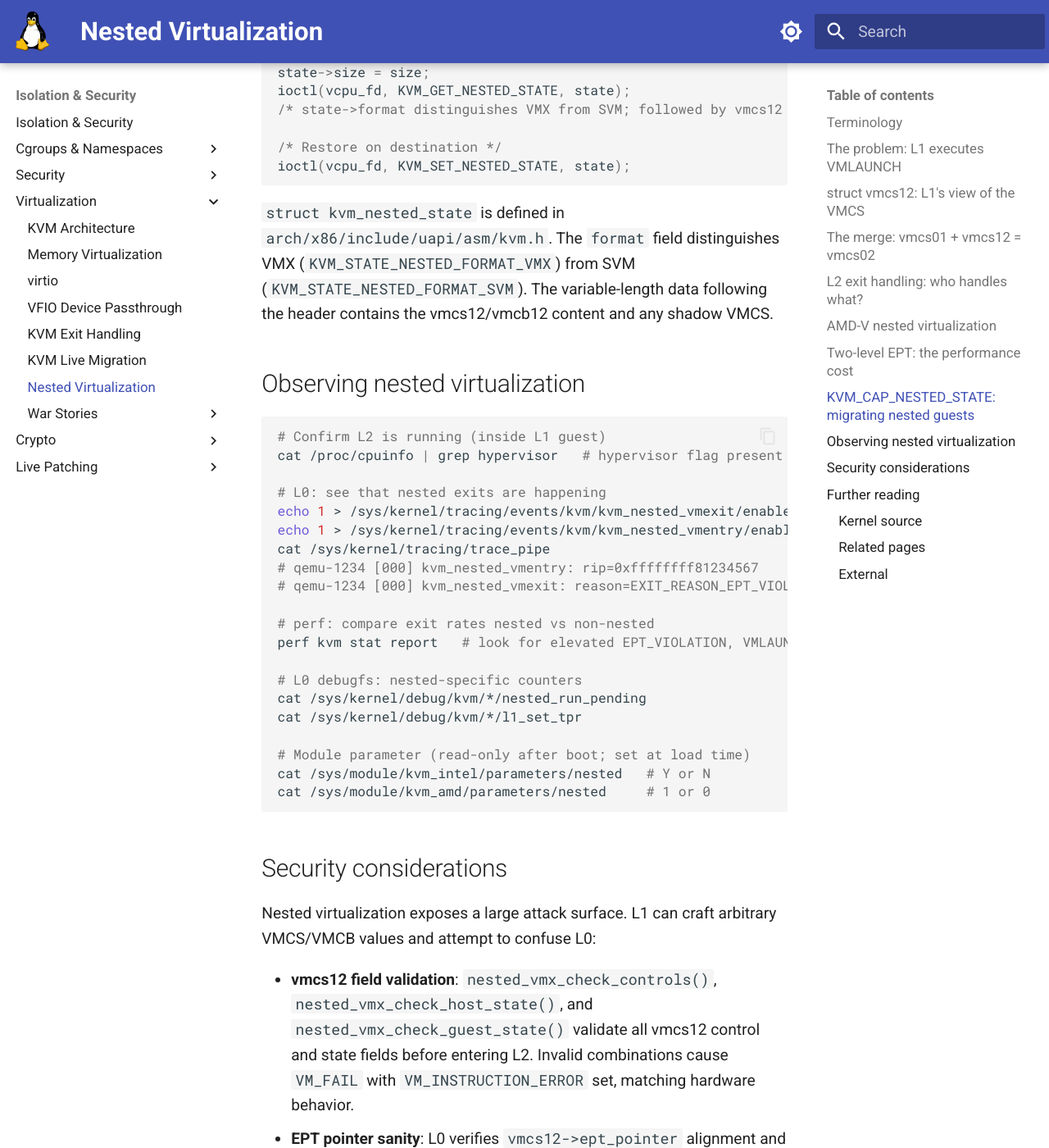
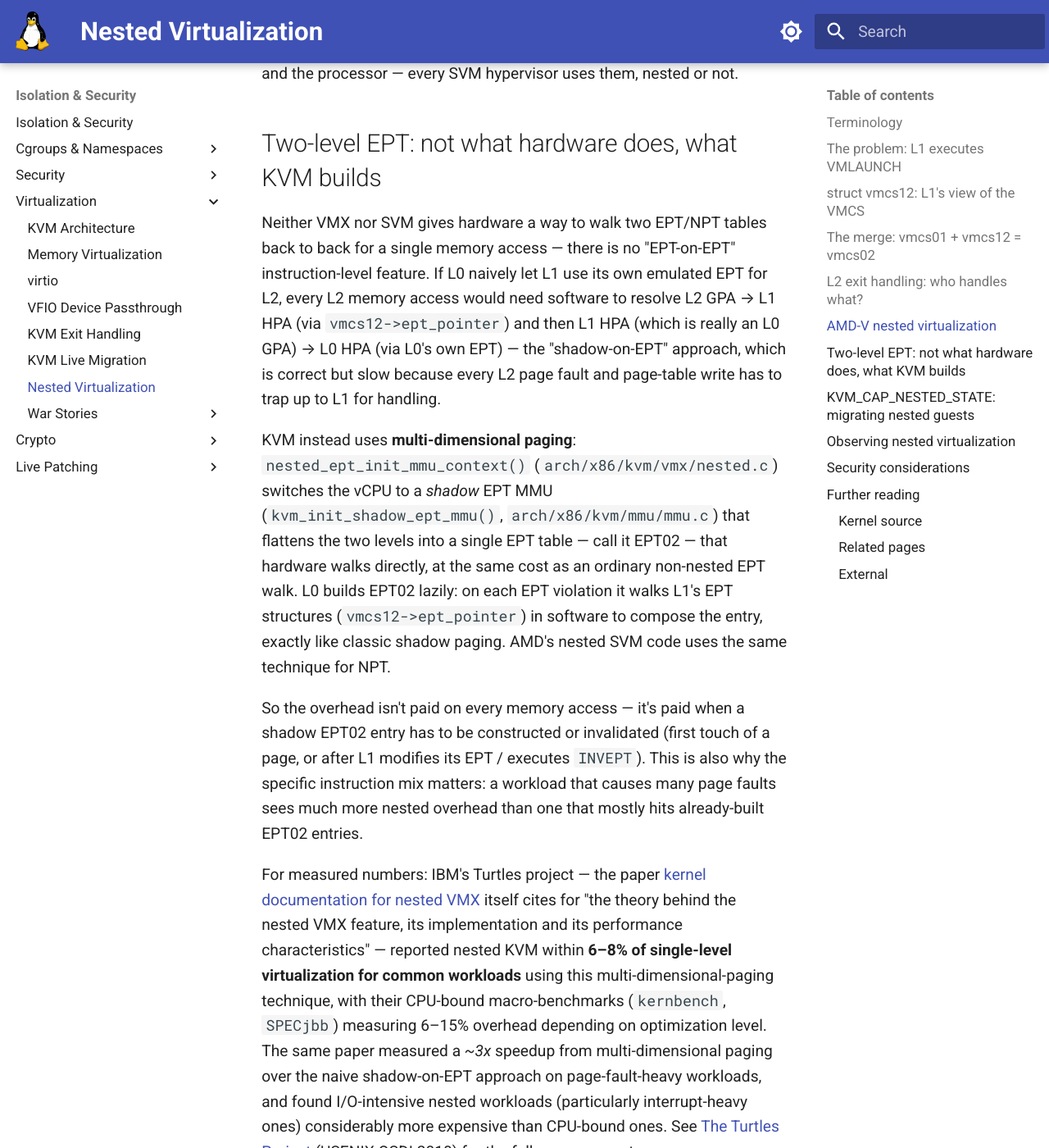
Before and after one commit to laveeshb/linux-kernel-internals, an MkDocs documentation site: the page built from docs/virtualization/nested-virt.md, in a window 1280 px wide and 1400 px high, scrolled down 7741 px. Shown: the whole window at 82% size. Built offline with MkDocs 1.6.1 and Material for MkDocs 9.7.7, drawn with Linux system fonts in a browser that asks for light colours; some of the changed text lies outside the part shown.

Commit message:
Fix fabricated technical details in docs/virtualization/nested-virt.md (#798)
* Fix fabricated technical details in docs/virtualization/nested-virt.md

- struct vmcs12: the header is struct vmcs_hdr hdr (a 31-bit revision_id
  bitfield + shadow_vmcs flag), not a standalone u32 revision_id field;
  guest/host CR0/CR3/CR4, RSP/RIP/RFLAGS, and exit_qualification are
  declared natural_width (a u64 typedef), not plain u64
- prepare_vmcs02(): removed the fabricated nested_vmx_ept_enabled() and
  vmx->nested.msrs.pinbased_ctls_fixed1; the real pin-control merge
  (__pin_controls_get(vmcs01) | vmcs12->pin_based_vm_exec_control) happens
  in prepare_vmcs02_early(), and EPT setup goes through
  nested_ept_init_mmu_context(), not a direct EPT_POINTER write
- nested_vmx_vmexit(): fixed a reference to an undeclared vmx variable;
  exit-field population goes through prepare_vmcs12(), and
  guest_physical_address is only set on EPT-violation exits, not
  unconditionally
- AMD/SVM table: VMSAVE/VMLOAD are not analogs of VMPTRLD/VMREAD/VMWRITE
  -- the VMCB has a fixed, publicly documented layout so no such
  instructions are needed; VMSAVE/VMLOAD copy an unrelated set of
  non-VMCB-resident state. Also corrected nested.vmcb12 (doesn't exist)
  to nested.vmcb12_gpa, and named the real vmcb02-prep functions
- Two-level EPT section: neither VMX nor SVM performs a hardware
  two-level EPT/NPT walk. KVM builds a single flattened shadow EPT table
  (kvm_init_shadow_ept_mmu()) that hardware walks at ordinary cost;
  replaced the fabricated 25-memory-access math and unsourced "10-20%"
  figure with the Turtles Project's measured 6-8% (common workloads) to
  15% (CPU-bound macro-benchmarks) nested-virtualization overhead
- Observing section: kvm_nested_vmentry tracepoint doesn't exist (only
  kvm_nested_vmexit does); l1_set_tpr debugfs stat doesn't exist and
  nested_run_pending is actually named nested_run, under the real
  <pid>-<vm-fd-name>/vcpuN/ debugfs hierarchy

* Fix remaining function attribution in nested-virt.md

The nested_vmx_vmexit() code example showed the body of
__nested_vmx_vmexit() — the real nested_vmx_vmexit() is just an
inline wrapper that computes exit_insn_len and forwards to it.
Also dropped an incorrect static qualifier on
nested_vmx_reflect_vmexit(), which is externally declared and used
by vmx.c.

````diff
--- a/docs/virtualization/nested-virt.md
+++ b/docs/virtualization/nested-virt.md
@@ -59,21 +59,23 @@
 
 ```c
 /* arch/x86/kvm/vmx/vmcs12.h (selected fields) */
-struct vmcs12 {
-    /* Header — must match the hardware VMCS revision identifier */
-    u32 revision_id;
-    u32 abort;            /* VM-entry abort indicator */
+typedef u64 natural_width;  /* aliased so vmcs12 has a fixed layout across 32/64-bit L1s */
+
+struct __packed vmcs12 {
+    /* Header: must match the hardware VMCS revision identifier */
+    struct vmcs_hdr hdr;   /* revision_id:31, shadow_vmcs:1 */
+    u32 abort;
 
     /* Guest state area: what L1 puts here is L2's state */
-    u64 guest_cr0, guest_cr3, guest_cr4;
-    u64 guest_rsp, guest_rip, guest_rflags;
+    natural_width guest_cr0, guest_cr3, guest_cr4;
+    natural_width guest_rsp, guest_rip, guest_rflags;
     u64 guest_ia32_efer;
     u16 guest_cs_selector, guest_ss_selector;
     /* ... all segment registers, descriptor table regs ... */
 
     /* Host state area: where L1 wants to return after L2 exits */
-    u64 host_cr0, host_cr3, host_cr4;
-    u64 host_rsp, host_rip;
+    natural_width host_cr0, host_cr3, host_cr4;
+    natural_width host_rsp, host_rip;
     u64 host_ia32_efer;
 
     /* Control fields: what L1 wants to intercept for L2 */
@@ -85,12 +87,14 @@
 
     /* Exit/entry info: filled by L0 when synthesizing exits to L1 */
     u32 vm_exit_reason;
-    u64 exit_qualification;
-    u64 guest_physical_address;  /* GPA that caused EPT violation */
+    natural_width exit_qualification;
+    u64 guest_physical_address;  /* GPA that caused an EPT violation */
     u32 vm_instruction_error;
     /* ... */
 };
 ```
+
+`natural_width` is a `u64` typedef, not a distinct machine type — the comment in `vmcs12.h` explains why: to migrate an L1 (and its L2 guests) between hosts of different natural widths (32-bit vs. 64-bit), these fields can't be plain `unsigned long`, so KVM fixes them at 64 bits and relies on x86 being little-endian.
 
 L0 allocates one `struct vmcs12` per L1 vCPU and stores a pointer in `struct vcpu_vmx.nested.cached_vmcs12` (in `arch/x86/kvm/vmx/vmx.h`). When L1 executes `VMREAD`/`VMWRITE`, L0 reads/writes fields of this in-memory structure rather than touching a real VMCS.
 
@@ -105,13 +109,31 @@
 
 ```
 vmcs01 (L0 → L1):        vmcs12 (L1's intent for L2):     vmcs02 (L0 → L2 on real hardware):
-  L0's EPT for L1           L1's EPT for L2                  Two-level EPT (nested EPT)
+  L0's EPT for L1           L1's EPT for L2                  A shadow EPT flattening both (see below)
   L0's MSR bitmap           L1's MSR bitmap                  Union of both bitmaps
   L0 host state             L1 host state (= L2 exit target) L0 host state
   L1 guest state            L2 guest state                   L2 guest state
 ```
 
-The merge is performed via `nested_vmx_run()` → `prepare_vmcs02()` in `arch/x86/kvm/vmx/nested.c`:
+The merge is performed via `nested_vmx_run()` → `nested_vmx_enter_non_root_mode()` → `prepare_vmcs02_early()` and `prepare_vmcs02()`, all in `arch/x86/kvm/vmx/nested.c`. Control-field merging happens first, in `prepare_vmcs02_early()`:
+
+```c
+/* arch/x86/kvm/vmx/nested.c (simplified) */
+static void prepare_vmcs02_early(struct vcpu_vmx *vmx, struct loaded_vmcs *vmcs01,
+                                  struct vmcs12 *vmcs12)
+{
+    u32 exec_control;
+
+    /* PIN CONTROLS: union of what L0 wants for L1 and what L1 wants for L2 */
+    exec_control = __pin_controls_get(vmcs01);
+    exec_control |= (vmcs12->pin_based_vm_exec_control &
+                      ~PIN_BASED_VMX_PREEMPTION_TIMER);
+    pin_controls_set(vmx, exec_control);
+    /* EXEC CONTROLS and SECONDARY EXEC CONTROLS are merged the same way */
+}
+```
+
+Guest state and the EPT switch happen afterward, in `prepare_vmcs02()`:
 
 ```c
 /* arch/x86/kvm/vmx/nested.c (simplified) */
@@ -121,32 +143,17 @@
     struct vcpu_vmx *vmx = to_vmx(vcpu);
 
     /* Load L2 guest state from vmcs12 into vmcs02 */
-    vmcs_write64(GUEST_RIP,    vmcs12->guest_rip);
-    vmcs_write64(GUEST_RSP,    vmcs12->guest_rsp);
-    vmcs_write64(GUEST_CR0,    vmcs12->guest_cr0);
-    vmcs_write64(GUEST_CR3,    vmcs12->guest_cr3);
-    /* ... all guest state fields ... */
+    vmx_set_rflags(vcpu, vmcs12->guest_rflags);
+    /* ... all other guest state fields ... */
 
-    /* Merge control fields: union of what L0 and L1 want to intercept */
-    vmcs_write32(PIN_BASED_VM_EXEC_CONTROL,
-        vmcs12->pin_based_vm_exec_control |
-        vmx->nested.msrs.pinbased_ctls_fixed1);
-
-    /*
-     * EPT: if L1 enabled EPT for L2, set up the two-level walk.
-     * L2 GPA → L1 HPA (via vmcs12->ept_pointer)
-     * L1 HPA is actually L0 GPA → L0 HPA (via vmcs01's EPT)
-     * Hardware walks both levels on each L2 memory access.
-     */
-    if (nested_vmx_ept_enabled(vmcs12))
-        vmcs_write64(EPT_POINTER, vmx->nested.ept_pointer);
-    else
-        /* Shadow paging fallback for L2 */
-        ;
+    if (nested_cpu_has_ept(vmcs12))
+        nested_ept_init_mmu_context(vcpu);
 
     return 0;
 }
 ```
+
+The EPT setup is not a direct `EPT_POINTER` write — `nested_ept_init_mmu_context()` switches the vCPU to a *shadow* EPT MMU (`kvm_init_shadow_ept_mmu()`), which builds its own single, flattened EPT table for hardware to walk. See the walk-cost section below for what that actually means for performance.
 
 ## L2 exit handling: who handles what?
 
@@ -182,18 +189,22 @@
 When L0 decides to reflect the exit to L1:
 
 ```c
-/* Synthesize the vmexit: fill vmcs12 exit fields, restore L1 state */
-static void nested_vmx_vmexit(struct kvm_vcpu *vcpu, u32 exit_reason,
-                               u32 exit_intr_info, unsigned long exit_qualification)
+/* nested_vmx_vmexit() itself is just an inline wrapper that computes
+ * exit_insn_len and forwards to __nested_vmx_vmexit() — the real work
+ * (simplified here) happens in the latter: */
+void __nested_vmx_vmexit(struct kvm_vcpu *vcpu, u32 vm_exit_reason,
+                          u32 exit_intr_info, unsigned long exit_qualification,
+                          u32 exit_insn_len)
 {
+    struct vcpu_vmx *vmx = to_vmx(vcpu);
     struct vmcs12 *vmcs12 = get_vmcs12(vcpu);
 
-    /* Write exit information into vmcs12 so L1 can read it via VMREAD */
-    vmcs12->vm_exit_reason        = exit_reason;
-    vmcs12->exit_qualification    = exit_qualification;
-    vmcs12->vm_exit_intr_info     = exit_intr_info;
-    vmcs12->guest_rip             = kvm_rip_read(vcpu); /* L2's RIP at exit */
-    vmcs12->guest_physical_address = vmcs_read64(GUEST_PHYSICAL_ADDRESS);
+    leave_guest_mode(vcpu);
+
+    /* prepare_vmcs12() writes vm_exit_reason/exit_qualification/vm_exit_intr_info
+     * into vmcs12 so L1 can read them back via VMREAD. guest_physical_address is
+     * set separately, only on EPT-violation exits, before this function runs. */
+    prepare_vmcs12(vcpu, vmcs12, vm_exit_reason, exit_intr_info, exit_qualification, 0);
 
     /* Switch from vmcs02 back to vmcs01 (restore L1 as the active guest) */
     vmx->loaded_vmcs = &vmx->vmcs01;
@@ -210,29 +221,24 @@
 
 | Intel (VMX) | AMD (SVM) |
 |------------|-----------|
-| `struct vmcs12` | `struct vmcb` pointed to by `nested.vmcb12` |
-| `prepare_vmcs02()` | `nested_svm_vmrun()` in `arch/x86/kvm/svm/nested.c` |
+| `struct vmcs12` (L0's copy of L1's VMCS) | Not a struct copy — L0 caches L1's control/save-area fields in `nested.ctl`/`nested.save`, keyed by the guest-physical address `nested.vmcb12_gpa` |
+| `prepare_vmcs02_early()`/`prepare_vmcs02()` | `nested_vmcb02_prepare_control()`/`nested_vmcb02_prepare_save()`, called from `nested_svm_vmrun()` in `arch/x86/kvm/svm/nested.c` |
 | vmcs02 | vmcb02 — the merged VMCB used to run L2 |
-| Two-level EPT | Two-level NPT (nested page tables) |
+| Two-level (shadow) EPT | Two-level (shadow) NPT — same multi-dimensional-paging technique |
 | `VMLAUNCH`/`VMRESUME` | `VMRUN` |
-| `VMPTRLD`/`VMREAD`/`VMWRITE` | `VMSAVE`/`VMLOAD` |
+| `VMPTRLD`/`VMREAD`/`VMWRITE` | *(no equivalent needed — see below)* |
 
-AMD's approach is conceptually identical: L1 executes `VMRUN` which exits to L0; L0 merges L1's VMCB (vmcb12) with its own (vmcb01) to produce vmcb02 and loads that to run L2 on real hardware.
+AMD's approach is conceptually similar — L1 executes `VMRUN` which exits to L0; L0 merges L1's VMCB (vmcb12) with its own (vmcb01) to produce vmcb02 and loads that to run L2 on real hardware — but the instruction-level mechanics differ from Intel in one important way: **the VMCB has a fixed, publicly documented in-memory layout**, unlike Intel's opaque VMCS. So there's no AMD analog of `VMPTRLD`/`VMREAD`/`VMWRITE` — L1 (and L0, emulating it) can read and write VMCB fields with ordinary memory loads and stores. `VMLOAD`/`VMSAVE` are unrelated, real SVM instructions that copy a small set of state *not* covered by the VMCB save area (segment bases for FS/GS/LDTR/TR, `KernelGSBase`, `STAR`/`LSTAR`/`CSTAR`/`SFMASK`, the SYSENTER MSRs) between memory and the processor — every SVM hypervisor uses them, nested or not.
 
-## Two-level EPT: the performance cost
+## Two-level EPT: not what hardware does, what KVM builds
 
-The most significant performance impact of nested virtualization comes from memory address translation. In the non-nested case, a guest memory access requires a single EPT walk (4 levels of page table for GPA → HPA). With nesting:
+Neither VMX nor SVM gives hardware a way to walk two EPT/NPT tables back to back for a single memory access — there is no "EPT-on-EPT" instruction-level feature. If L0 naively let L1 use its own emulated EPT for L2, every L2 memory access would need software to resolve L2 GPA → L1 HPA (via `vmcs12->ept_pointer`) and then L1 HPA (which is really an L0 GPA) → L0 HPA (via L0's own EPT) — the "shadow-on-EPT" approach, which is correct but slow because every L2 page fault and page-table write has to trap up to L1 for handling.
 
-```
-L2 GVA → L2 GPA:   L2's own page tables (4 levels)  ← each entry is a GPA
-L2 GPA → L1 HPA:   L1's EPT (vmcs12->ept_pointer)   ← 4 levels, each entry GPA walks L0 EPT
-L1 HPA = L0 GPA → L0 HPA: L0's EPT (vmcs01's EPT)   ← 4 levels
+KVM instead uses **multi-dimensional paging**: `nested_ept_init_mmu_context()` (`arch/x86/kvm/vmx/nested.c`) switches the vCPU to a *shadow* EPT MMU (`kvm_init_shadow_ept_mmu()`, `arch/x86/kvm/mmu/mmu.c`) that flattens the two levels into a single EPT table — call it EPT02 — that hardware walks directly, at the same cost as an ordinary non-nested EPT walk. L0 builds EPT02 lazily: on each EPT violation it walks L1's EPT structures (`vmcs12->ept_pointer`) in software to compose the entry, exactly like classic shadow paging. AMD's nested SVM code uses the same technique for NPT.
 
-Worst case EPT walk: 4 × (4+1) + (4+1) = 25 memory accesses per TLB miss
-Non-nested EPT walk: (4+1) = 5 memory accesses per TLB miss
-```
+So the overhead isn't paid on every memory access — it's paid when a shadow EPT02 entry has to be constructed or invalidated (first touch of a page, or after L1 modifies its EPT / executes `INVEPT`). This is also why the specific instruction mix matters: a workload that causes many page faults sees much more nested overhead than one that mostly hits already-built EPT02 entries.
 
-Hardware vendors have optimized this (Intel's "EPT with shadow" elimination via tagged TLBs, VPID), but the fundamental overhead remains. Measurements show nested KVM typically runs 10–20% slower than non-nested for CPU-bound workloads, and more for memory-intensive or I/O-heavy workloads.
+For measured numbers: IBM's Turtles project — the paper [kernel documentation for nested VMX](https://docs.kernel.org/virt/kvm/x86/nested-vmx.html) itself cites for "the theory behind the nested VMX feature, its implementation and its performance characteristics" — reported nested KVM within **6–8% of single-level virtualization for common workloads** using this multi-dimensional-paging technique, with their CPU-bound macro-benchmarks (`kernbench`, `SPECjbb`) measuring 6–15% overhead depending on optimization level. The same paper measured a *~3x* speedup from multi-dimensional paging over the naive shadow-on-EPT approach on page-fault-heavy workloads, and found I/O-intensive nested workloads (particularly interrupt-heavy ones) considerably more expensive than CPU-bound ones. See [The Turtles Project](https://www.usenix.org/legacy/event/osdi10/tech/full_papers/Ben-Yehuda.pdf) (USENIX OSDI 2010) for the full measurements.
 
 ## KVM_CAP_NESTED_STATE: migrating nested guests
 
@@ -262,17 +268,14 @@
 
 # L0: see that nested exits are happening
 echo 1 > /sys/kernel/tracing/events/kvm/kvm_nested_vmexit/enable
-echo 1 > /sys/kernel/tracing/events/kvm/kvm_nested_vmentry/enable
 cat /sys/kernel/tracing/trace_pipe
-# qemu-1234 [000] kvm_nested_vmentry: rip=0xffffffff81234567
-# qemu-1234 [000] kvm_nested_vmexit: reason=EXIT_REASON_EPT_VIOLATION ...
+# qemu-1234 [000] kvm_nested_vmexit: rip=... reason=EPT_VIOLATION ...
 
 # perf: compare exit rates nested vs non-nested
 perf kvm stat report   # look for elevated EPT_VIOLATION, VMLAUNCH/VMRESUME counts
 
-# L0 debugfs: nested-specific counters
-cat /sys/kernel/debug/kvm/*/nested_run_pending
-cat /sys/kernel/debug/kvm/*/l1_set_tpr
+# L0 debugfs: per-vCPU nested-run counter (see the vcpuN/ hierarchy in KVM Architecture)
+cat /sys/kernel/debug/kvm/<pid>-<vm-fd-name>/vcpuN/nested_run
 
 # Module parameter (read-only after boot; set at load time)
 cat /sys/module/kvm_intel/parameters/nested   # Y or N
@@ -291,9 +294,9 @@
 
 ### Kernel source
 
-- [arch/x86/kvm/vmx/nested.c](https://git.kernel.org/pub/scm/linux/kernel/git/torvalds/linux.git/tree/arch/x86/kvm/vmx/nested.c) — Intel nested VMX: `handle_vmxon()`, `handle_vmptrld()`, `handle_vmlaunch()`/`handle_vmresume()` → `nested_vmx_run()`, `prepare_vmcs02()`, `vmx_check_nested_events()`, `nested_vmx_reflect_vmexit()`, `nested_vmx_vmexit()`
+- [arch/x86/kvm/vmx/nested.c](https://git.kernel.org/pub/scm/linux/kernel/git/torvalds/linux.git/tree/arch/x86/kvm/vmx/nested.c) — Intel nested VMX: `handle_vmxon()`, `handle_vmptrld()`, `handle_vmlaunch()`/`handle_vmresume()` → `nested_vmx_run()`, `prepare_vmcs02_early()`/`prepare_vmcs02()`, `vmx_check_nested_events()`, `nested_vmx_reflect_vmexit()`, `nested_vmx_vmexit()`/`__nested_vmx_vmexit()`
 - [arch/x86/kvm/vmx/vmcs12.h](https://git.kernel.org/pub/scm/linux/kernel/git/torvalds/linux.git/tree/arch/x86/kvm/vmx/vmcs12.h) — `struct vmcs12` definition, L1's view of the VMCS for L2
-- [arch/x86/kvm/svm/nested.c](https://git.kernel.org/pub/scm/linux/kernel/git/torvalds/linux.git/tree/arch/x86/kvm/svm/nested.c) — AMD nested SVM: `nested_svm_vmrun()`, the vmcb02 merge (SVM's analog of `prepare_vmcs02()`)
+- [arch/x86/kvm/svm/nested.c](https://git.kernel.org/pub/scm/linux/kernel/git/torvalds/linux.git/tree/arch/x86/kvm/svm/nested.c) — AMD nested SVM: `nested_svm_vmrun()`, `nested_vmcb02_prepare_control()`/`nested_vmcb02_prepare_save()` (SVM's analog of `prepare_vmcs02_early()`/`prepare_vmcs02()`)
 - [include/uapi/linux/kvm.h](https://git.kernel.org/pub/scm/linux/kernel/git/torvalds/linux.git/tree/include/uapi/linux/kvm.h) — `KVM_GET_NESTED_STATE`/`KVM_SET_NESTED_STATE` ioctl definitions and `KVM_CAP_NESTED_STATE`
 - [arch/x86/include/uapi/asm/kvm.h](https://git.kernel.org/pub/scm/linux/kernel/git/torvalds/linux.git/tree/arch/x86/include/uapi/asm/kvm.h) — `struct kvm_nested_state` and the `KVM_STATE_NESTED_FORMAT_VMX`/`KVM_STATE_NESTED_FORMAT_SVM` format constants
 
@@ -308,3 +311,4 @@
 
 - [Nested VMX](https://docs.kernel.org/virt/kvm/x86/nested-vmx.html) — kernel documentation for Intel nested VMX: the L0/L1/L2 model, vmcs01/vmcs12/vmcs02, and the full `struct vmcs12` field layout
 - [KVM API docs: `KVM_GET_NESTED_STATE`/`KVM_SET_NESTED_STATE`](https://docs.kernel.org/virt/kvm/api.html#kvm-get-nested-state) — the `struct kvm_nested_state` layout and `KVM_CAP_NESTED_STATE` used for live migration of nested guests
+- [The Turtles Project: Design and Implementation of Nested Virtualization](https://www.usenix.org/legacy/event/osdi10/tech/full_papers/Ben-Yehuda.pdf) (USENIX OSDI 2010) — multi-dimensional paging, the shadow-EPT/NPT mechanism, and the measured performance overhead of nested virtualization
````
Also changed, not shown: other parts of docs/virtualization/nested-virt.md (+1 -1 lines).
